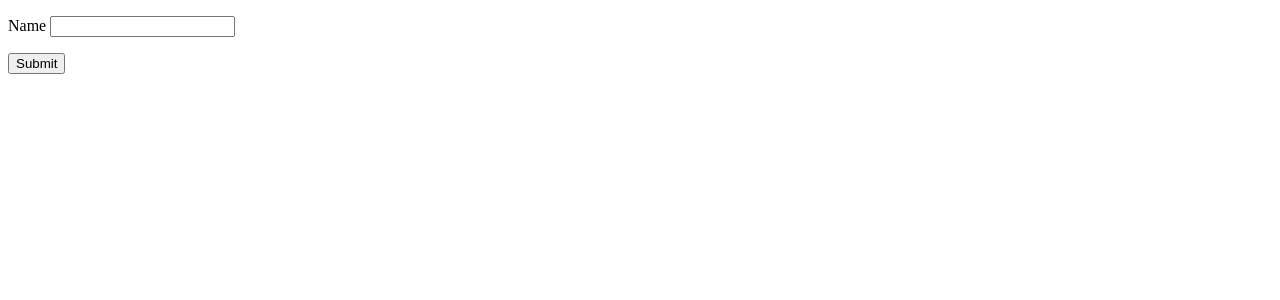
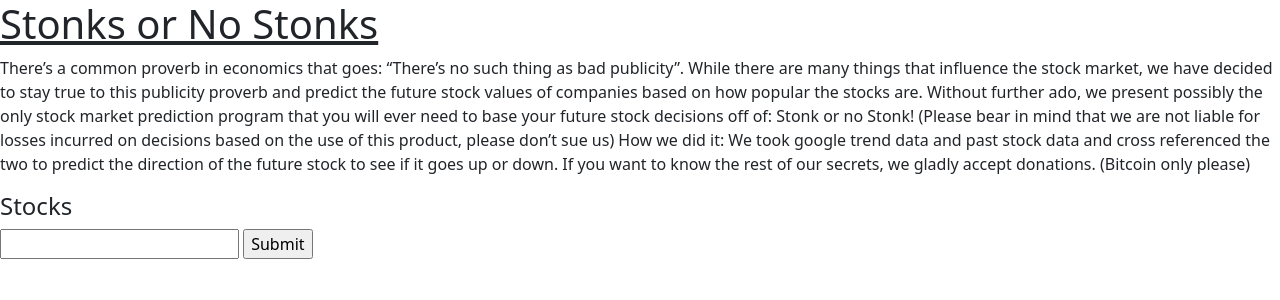
Before and after one commit to destroyeddesman/Stonks-or-No-Stonks, a Flask app: page /form in a window 1280 px wide. Shown: the top 300 px of the page. Run offline with Flask 2, Linux system fonts and the light colour scheme.

Commit message:
Work on frontend code

```diff
--- a/template/form.html
+++ b/template/form.html
@@ -1,13 +1,30 @@
 <!doctype html>
 <html>
-   <body>
+    <head>
+        <link href="https://cdn.jsdelivr.net/npm/bootstrap@5.0.0-beta1/dist/css/bootstrap.min.css" rel="stylesheet" integrity="sha384-giJF6kkoqNQ00vy+HMDP7azOuL0xtbfIcaT9wjKHr8RbDVddVHyTfAAsrekwKmP1" crossorigin="anonymous">
+        <link rel="stylesheet" href="{{ url_for('static', filename='css/styles.css') }}">
+    </head>
+    <body>
 
-       <form action="/data" method = "POST">
-      <p>Name <input type = "text" name = "Name" /></p>
-
-      <p><input type = "submit" value = "Submit" /></p>
-  </form>
+        <div class="whole">
+        <u><h1 class="title">Stonks or No Stonks</h1></u>
+        <p class="explanation">
+            There’s a common proverb in economics that goes: “There’s no such thing as bad publicity”.
+            While there are many things that influence the stock market, we have decided to stay true to this publicity proverb and predict the future stock values of companies based on how popular the stocks are. Without further ado, we present possibly the only stock market prediction program that you will ever need to base your future stock decisions off of: Stonk or no Stonk!
+            (Please bear in mind that we are not liable for losses incurred on decisions based on the use of this product, please don’t sue us)
+            How we did it: We took google trend data and past stock data and cross referenced the two to predict the direction of the future stock to see if it goes up or down. If you want to know the rest of our secrets, we gladly accept donations. (Bitcoin only please)
+        <p>
+        </div>
+        <div class="middle">
+        <form action="/data" method = "POST">
+            <h4 class="stocks">Stocks</h4> <input type = "text" name = "Name" />
+            <input type = "submit" value = "Submit" />
+        </form>
+        </div>
+        <div class="bottom">
+        </div>
 
 
+    <script src="https://cdn.jsdelivr.net/npm/bootstrap@5.0.0-beta1/dist/js/bootstrap.bundle.min.js" integrity="sha384-ygbV9kiqUc6oa4msXn9868pTtWMgiQaeYH7/t7LECLbyPA2x65Kgf80OJFdroafW" crossorigin="anonymous"></script>
    </body>
 </html>
```
